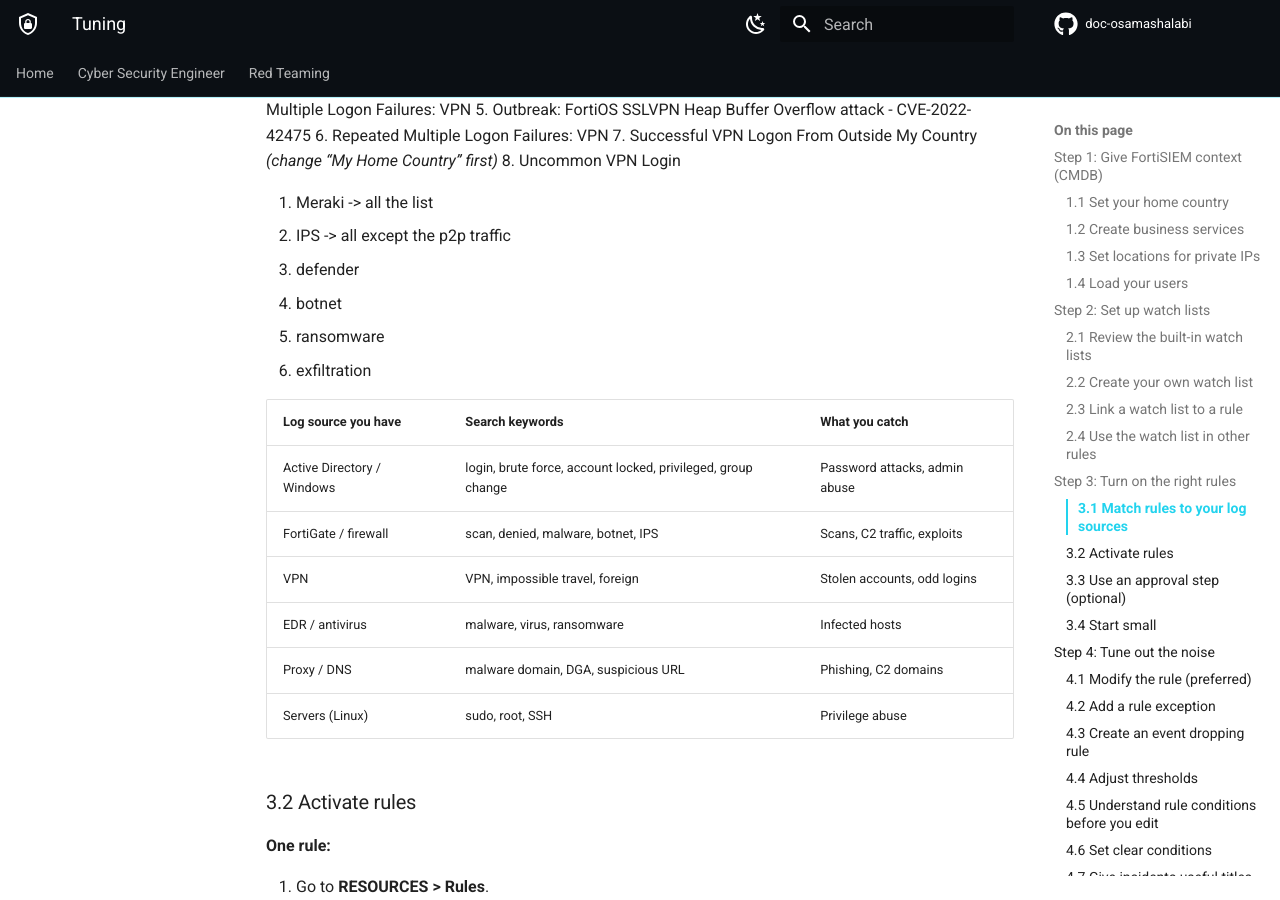
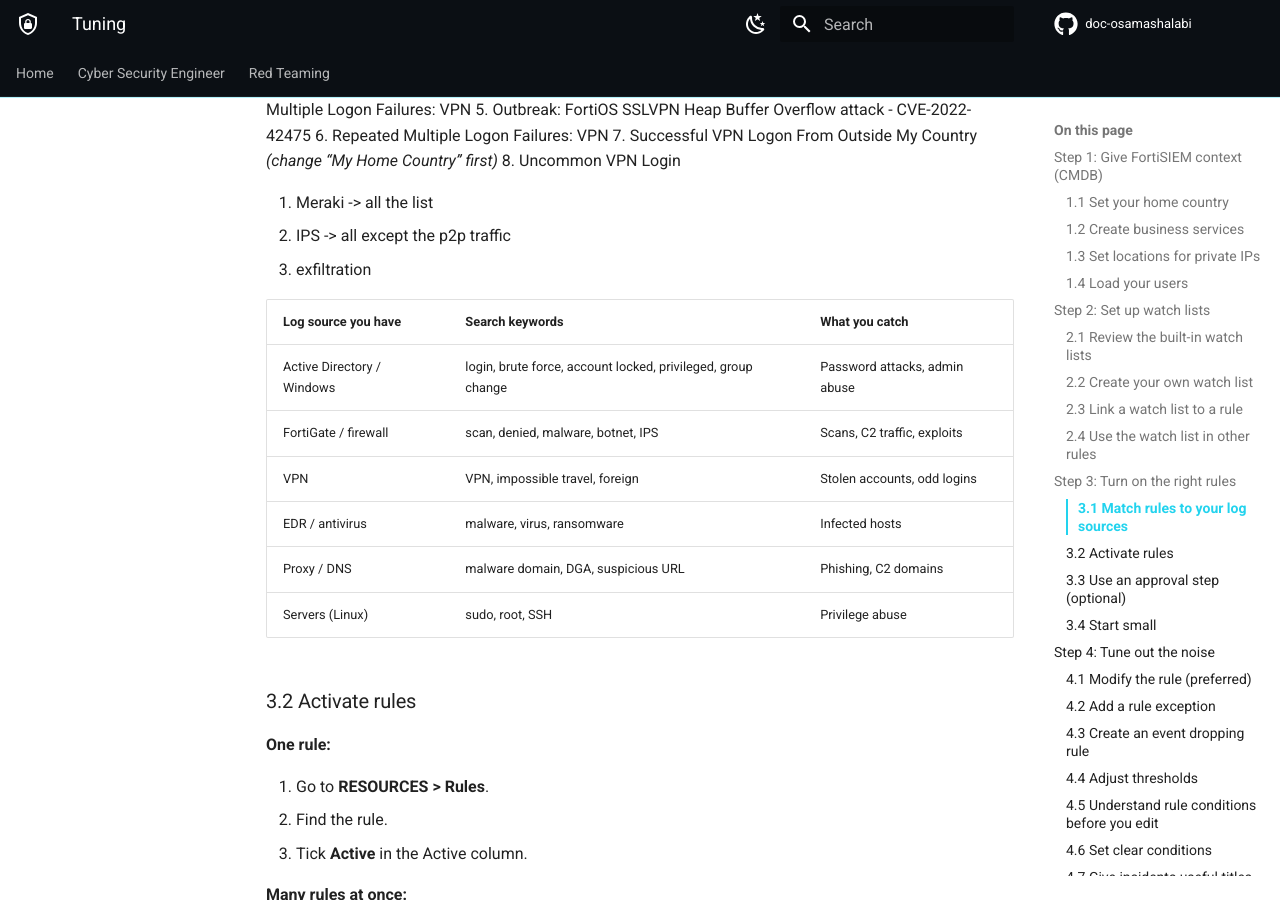
Before and after one commit to osamashalabi432-png/doc-osamashalabi, an MkDocs documentation site: the page built from docs/cyber-security-engineer/siem/fortisiem/Tuning/Tuning.md, in a window 1280 px wide and 900 px high, scrolled down 3389 px. Built offline with MkDocs 1.6.1 and Material for MkDocs 9.7.7, drawn with Linux system fonts in a browser that asks for light colours; comment, search, counter and statistics services are not loaded.

Commit message:
vault backup: 2026-10-12 21:37:28

```diff
--- a/docs/cyber-security-engineer/siem/fortisiem/Tuning/Tuning.md
+++ b/docs/cyber-security-engineer/siem/fortisiem/Tuning/Tuning.md
@@ -97,10 +97,7 @@ Use the search box in **RESOURCES > Rules** with these keywords.
 
 3. Meraki -> all the list
 4. IPS -> all except the p2p traffic
-5. defender
-6. botnet
-7. ransomware
-8. exfiltration
+5. exfiltration
 
 | Log source you have        | Search keywords                                              | What you catch                |
 | -------------------------- | ------------------------------------------------------------ | ----------------------------- |
```
